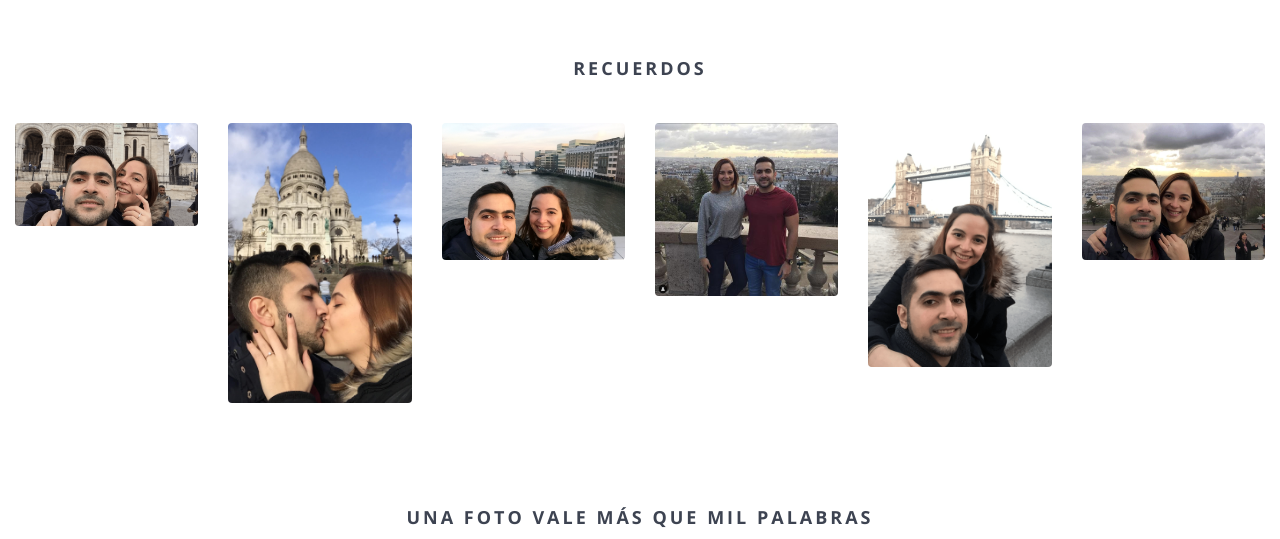
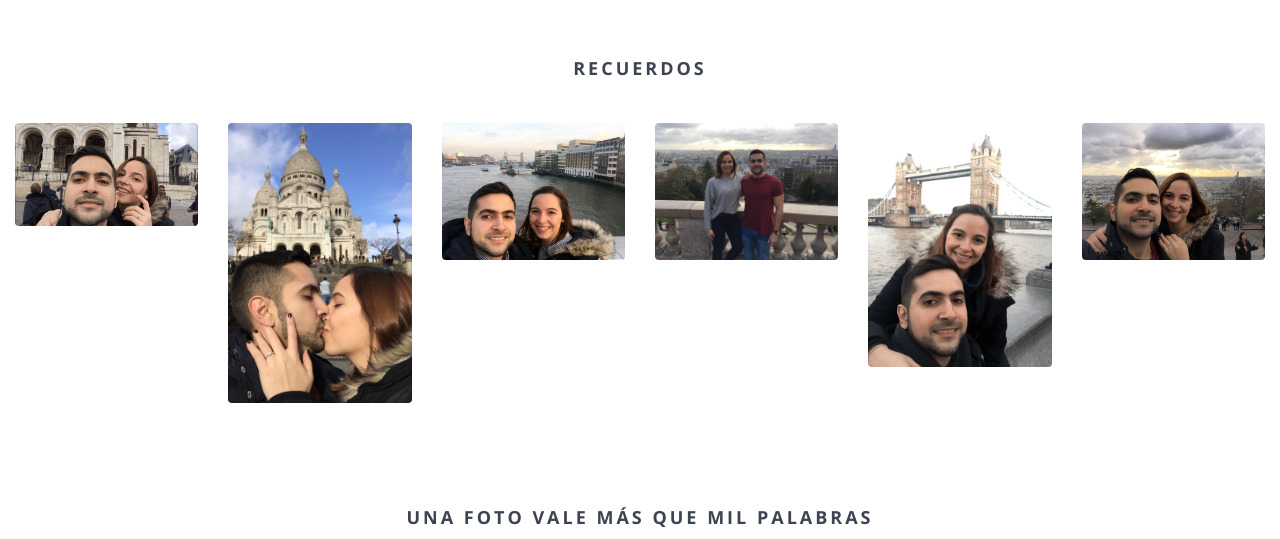
Before and after one commit to JotaRaffalli/boda-prima, a website: page index.html in a window 1280 px wide. Shown: the part 2560-3099 px from the top of the page. Drawn offline with nearby package versions, Linux system fonts and the light colour scheme; a script that the page names is missing; files whose address does not match are found by name.

Commit message:
Foto fix

```diff
--- a/index.html
+++ b/index.html
@@ -284,7 +284,7 @@
                             <div class="overlay">
                                 <i class="fa fa-search"></i>
                             </div>
-                            <img src="img/eng_pics/Valen&Ribe/eng4.JPG" alt=""/>
+                            <img src="img/eng_pics/Valen&Ribe/eng4-lg.jpg" alt=""/>
                         </div>
                     </a>
                 </div>
```
